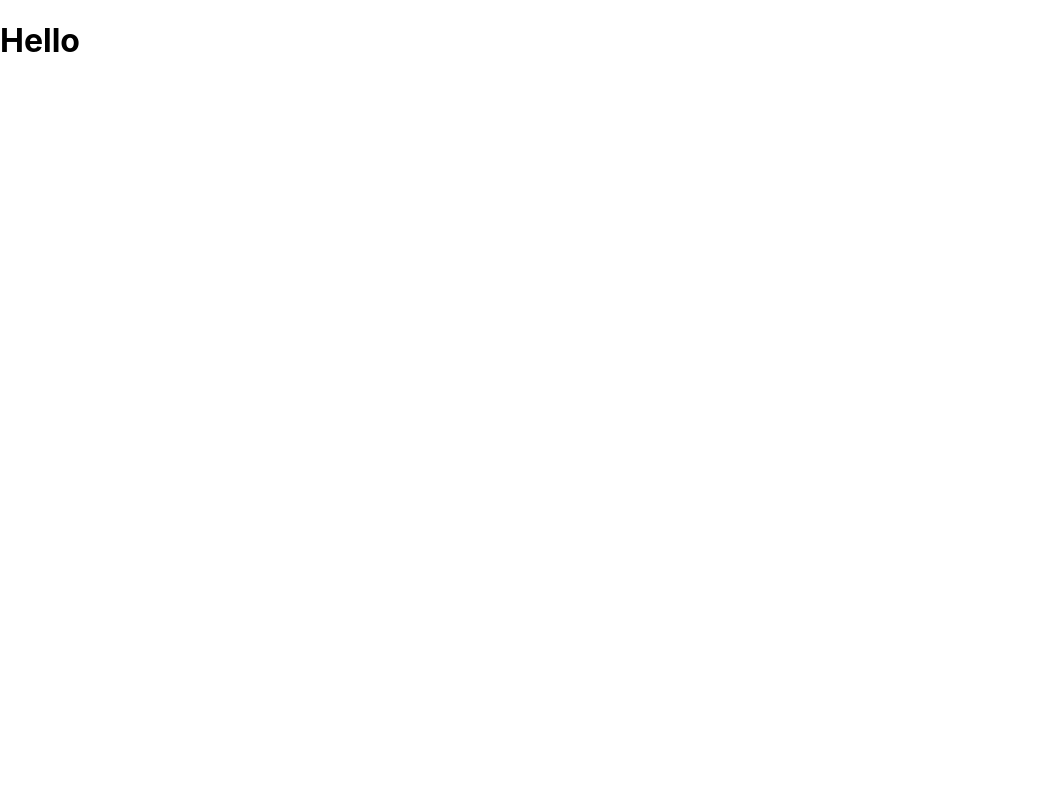
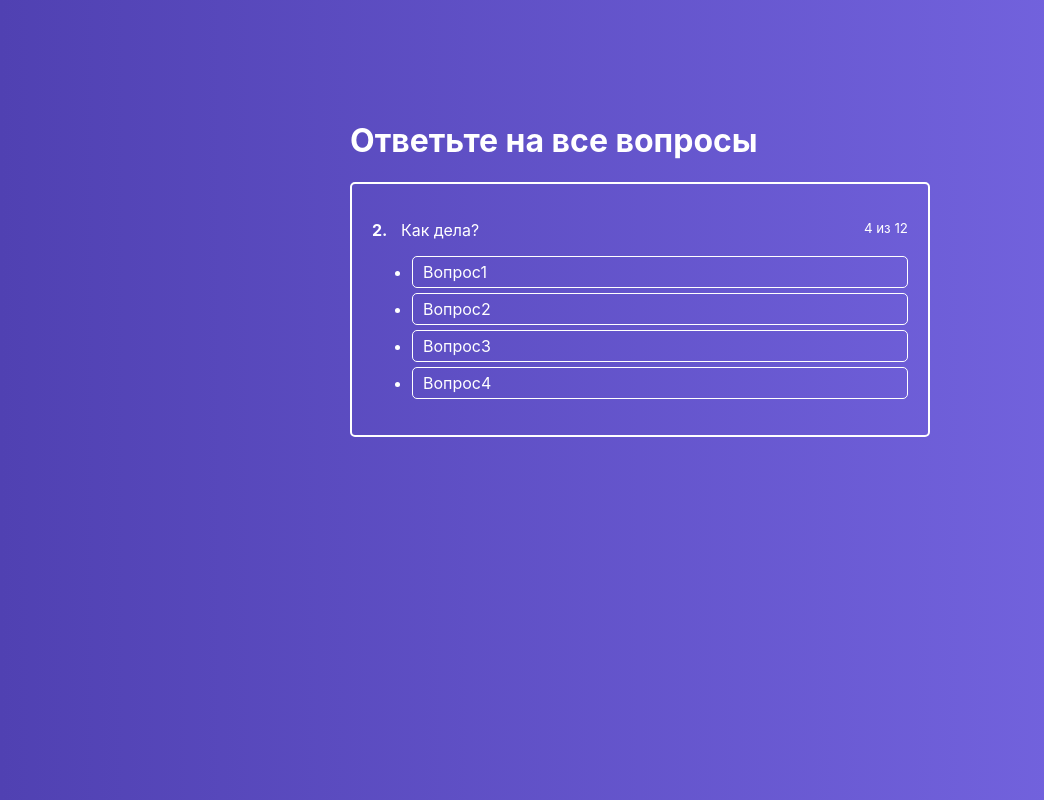
Before and after one commit to Andrey19944991/react-quiz, a React app: page / in a window 1280 px wide. Shown: the whole page, without its empty margins (0-1044 px from the left). Built offline with nearby package versions, Linux system fonts and the light colour scheme.

Commit message:
Create simple quiz

```diff
--- a/config/webpack.config.js
+++ b/config/webpack.config.js
@@ -82,6 +82,7 @@ module.exports = function(webpackEnv) {
       {
         loader: require.resolve('css-loader'),
         options: cssOptions,
+
       },
       {
         // Options for PostCSS as we reference these options twice
@@ -432,6 +433,9 @@ module.exports = function(webpackEnv) {
               use: getStyleLoaders({
                 importLoaders: 1,
                 sourceMap: isEnvProduction && shouldUseSourceMap,
+
+                // modules: true,
+                // localIdentName: '[name]__[local]--[hash:base64:5]'
               }),
               // Don't consider CSS imports dead code even if the
               // containing package claims to have no side effects.
--- a/src/App.js
+++ b/src/App.js
@@ -1,12 +1,19 @@
 import React from 'react';
+import Layout from "./hoc/Layout/Layout";
+import "./containers/Quiz/Quiz"
+import Quiz from "./containers/Quiz/Quiz";
 
 
-function App() {
-  return (
-    <div className="App">
-      <h1> Hello </h1>
-    </div>
-  );
+
+class App extends React.Component{
+    render() {
+        return (
+            <Layout>
+                <Quiz/>
+            </Layout>
+        )
+    }
+
 }
 
 export default App;
--- /dev/null
+++ b/src/components/ActiveQuiz/ActiveQuiz.css
@@ -0,0 +1,13 @@
+.ActiveQuiz {
+    padding: 20px;
+    color: #fff;
+    border: 2px solid #fff;
+    border-radius: 5px;
+    margin: 0 10px;
+    box-sizing: border-box;
+}
+
+.Question {
+    display: flex;
+    justify-content: space-between;
+}
--- /dev/null
+++ b/src/components/ActiveQuiz/ActiveQuiz.js
@@ -0,0 +1,18 @@
+import React from "react";
+import "./ActiveQuiz.css"
+import AnswersList from "./AnswersList/AnswersList";
+
+export default props => (
+    <div className="ActiveQuiz">
+        <p className="Question">
+            <span>
+                <strong>2.</strong> &nbsp;
+                Как дела?
+            </span>
+            <small>4 из 12</small>
+        </p>
+        <AnswersList
+            answers={props.answers}
+        />
+    </div>
+)
--- /dev/null
+++ b/src/components/ActiveQuiz/AnswersList/AnswerItem/AnswerItem.css
@@ -0,0 +1,12 @@
+.AnswerItem {
+    border-radius: 5px;
+    border: 1px solid #fff;
+    padding: 5px 10px;
+    margin-bottom: 5px;
+    cursor: pointer;
+}
+
+.AnswerItem:hover {
+    background: rgba(255,255,255, .2);
+    transition: background .3s ease-in-out;
+}
--- /dev/null
+++ b/src/components/ActiveQuiz/AnswersList/AnswerItem/AnswerItem.js
@@ -0,0 +1,10 @@
+import React from "react";
+import "./AnswerItem.css"
+
+export default props => {
+    return (
+        <li className="AnswerItem">
+            {props.answer.text}
+        </li>
+    )
+}
--- /dev/null
+++ b/src/components/ActiveQuiz/AnswersList/AnswersList.css
@@ -0,0 +1,5 @@
+.AnswersList {
+    list-style: none;
+    margin: 0;
+    padding: 0;
+}
--- /dev/null
+++ b/src/components/ActiveQuiz/AnswersList/AnswersList.js
@@ -0,0 +1,14 @@
+import React from "react";
+import "./AnswersList.css"
+import AnswerItem from "./AnswerItem/AnswerItem";
+
+export default props => (
+    <ul>
+        {props.answers.map((answer, index) => (
+            <AnswerItem
+                answer={answer}
+                key={index}
+            />
+        ))}
+    </ul>
+)
--- /dev/null
+++ b/src/containers/Quiz/Quiz.css
@@ -0,0 +1,17 @@
+.Quiz {
+    display: flex;
+    justify-content: center;
+    padding-top: 100px;
+    flex-grow: 1;
+    width: 100%;
+    background: linear-gradient(90deg, #5041b2 0%, #7969e6 100%);
+}
+
+.Quiz h1 {
+    color: #fff;
+    margin-left: 10px;
+}
+
+.QuizWrapper {
+    width: 600px;
+}
--- /dev/null
+++ b/src/containers/Quiz/Quiz.js
@@ -0,0 +1,33 @@
+import React from "react";
+import "./Quiz.css"
+import ActiveQuiz from "../../components/ActiveQuiz/ActiveQuiz";
+
+class Quiz extends React.Component {
+    state = {
+        quiz: [
+            {
+                answers: [
+                    { text: "Вопрос1" },
+                    { text: "Вопрос2" },
+                    { text: "Вопрос3" },
+                    { text: "Вопрос4" }
+                ]
+            }
+        ]
+    }
+    render() {
+        return (
+            <div className="Quiz">
+
+                <div className="QuizWrapper">
+                    <h1>Ответьте на все вопросы</h1>
+                    <ActiveQuiz
+                        answers={this.state.quiz[0].answers}
+                    />
+                </div>
+            </div>
+        )
+    }
+}
+
+export default Quiz;
--- /dev/null
+++ b/src/hoc/Layout/Layout.css
@@ -0,0 +1,11 @@
+.Layout {
+    height: 100vh;
+    display: flex;
+    flex-direction: column;
+}
+
+.Layout main {
+    display: flex;
+    flex-direction: column;
+    flex-grow: 1;
+}
--- /dev/null
+++ b/src/hoc/Layout/Layout.js
@@ -0,0 +1,15 @@
+import React, {Component} from "react";
+import "./Layout.css";
+
+export default class Layout extends Component{
+    render() {
+        return (
+            <div className="Layout">
+                <main>
+                    {this.props.children}
+                </main>
+            </div>
+        )
+    }
+
+}
```
